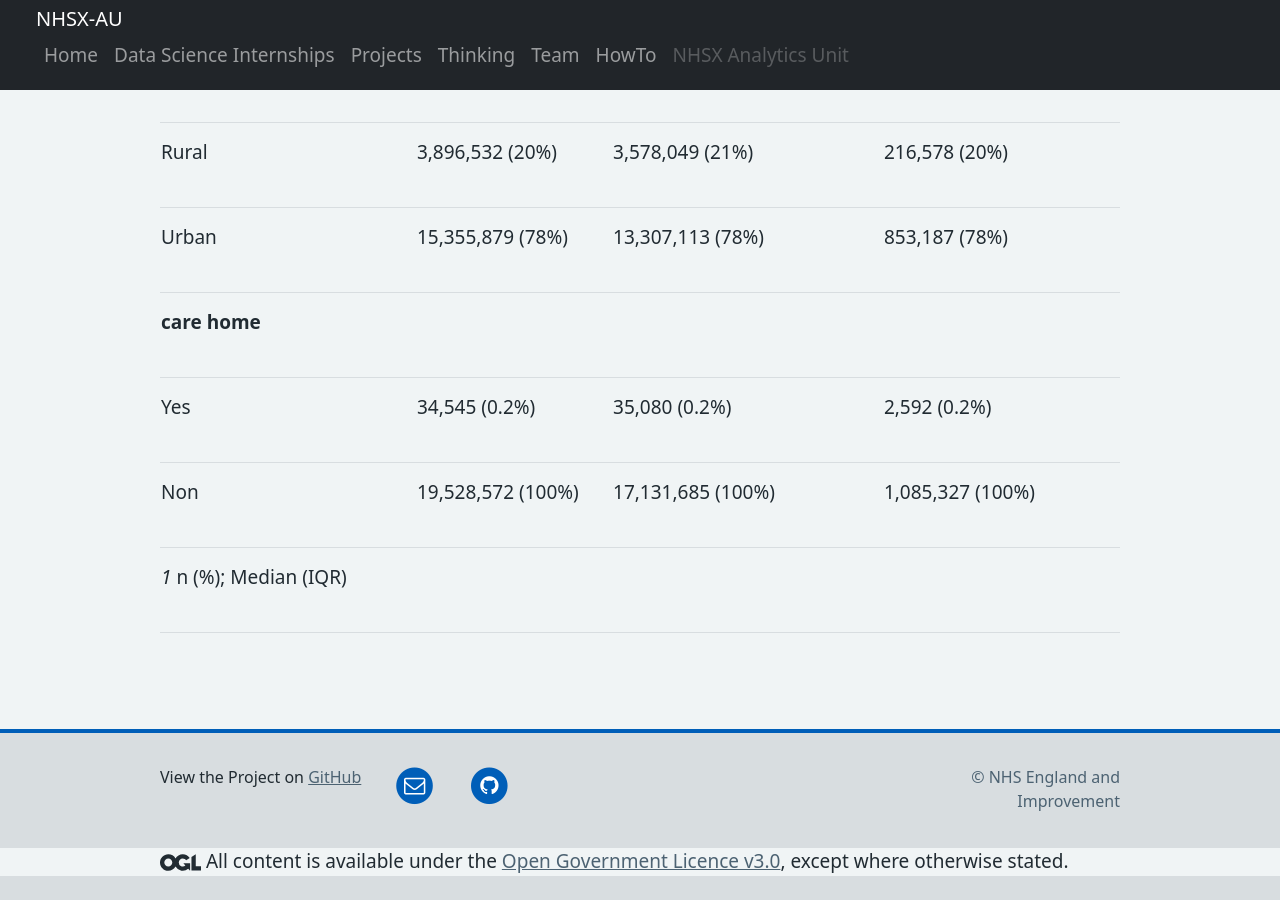
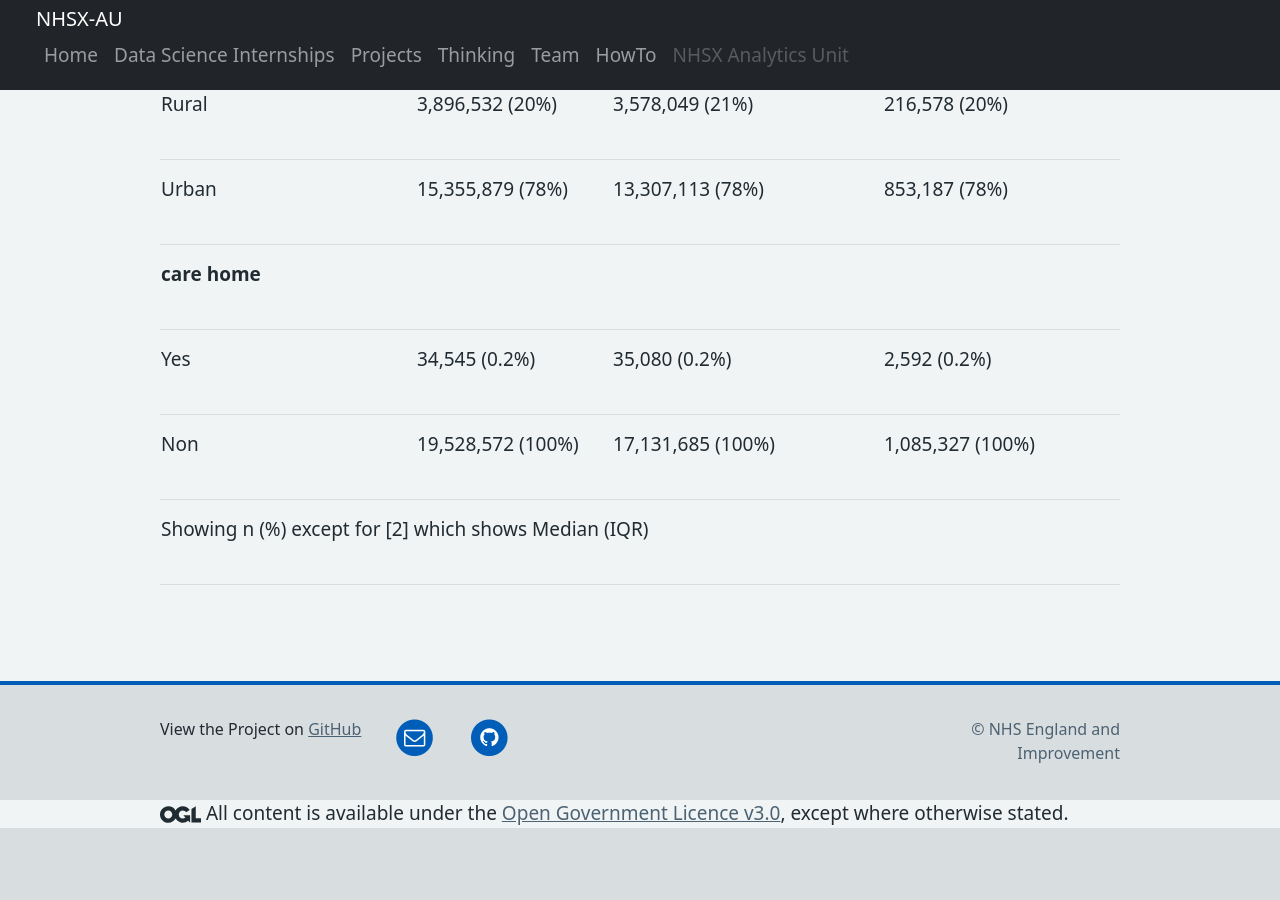
Before and after one commit to nhsx/AnalyticsUnit, a Jekyll site: the page built from openSafely_onlineconsultations.md, in a window 1280 px wide and 900 px high, scrolled down 10711 px. Built offline with Jekyll 4.4.1, drawn with Linux system fonts in a browser that asks for light colours; after the commit the page ends 11563 px from its top, so only the background shows below that.

```diff
--- a/openSafely_onlineconsultations.md
+++ b/openSafely_onlineconsultations.md
@@ -101,11 +101,9 @@ More than anything, this project was a great opportunity to collaborate and lear
 ## Appendix - Highlight figures and graphs
 
 **Figure 1. Portion of practices with any recorded activity for online consultation relevant codes in general practice (January 2019 -  December 2020). Codes with no activity at all omitted. Only for practices using the TPP supplier system**
-
 ![Barchart showing portion of TPP practices that have a certain online-consultation relevant code recorded](/assets/sc03_fig05_pracnatcoverage_REWORKED.png){:height="700px" }
 
 **Figure 2. Monthly code instance rates per 1,000 registered population of SNOMED codes in TPP general practice (January 2019 -  December 2020). March 2020 indicated in pink. Codes with no activity at all omitted. Only for practices using the TPP supplier system**
-
 ![Barchart showing monthly trend in use of specific online-consultation relevant codes](/assets/sc03_fig01_nattrends_REWORKED.png){:height="700px" }
 
 <br>
@@ -190,7 +188,7 @@ More than anything, this project was a great opportunity to collaborate and lear
 </tr>
 <tr>
 <td>
-<p><strong>age</strong></p>
+<p><strong>age [2]</strong></p>
 </td>
 <td>
 <p><span style="font-weight: 400;">41 (21, 59)</span></p>
@@ -742,7 +740,7 @@ More than anything, this project was a great opportunity to collaborate and lear
 </tr>
 <tr>
 <td colspan="3">
-<p><em><span style="font-weight: 400;">1 </span></em><span style="font-weight: 400;">n (%); Median (IQR)</span></p>
+<p><em><span style="font-weight: 400;"></span></em><span style="font-weight: 400;">Showing n (%) except for [2] which shows Median (IQR)</span></p>
 </td>
 <td>&nbsp;</td>
 </tr>
```
